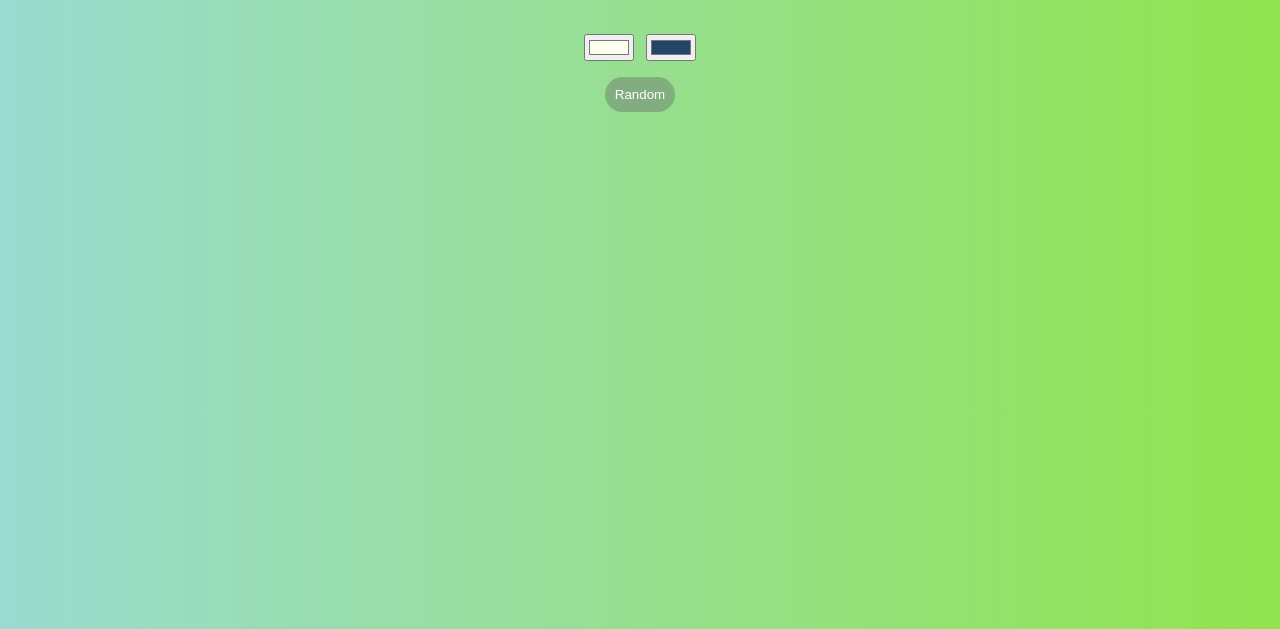
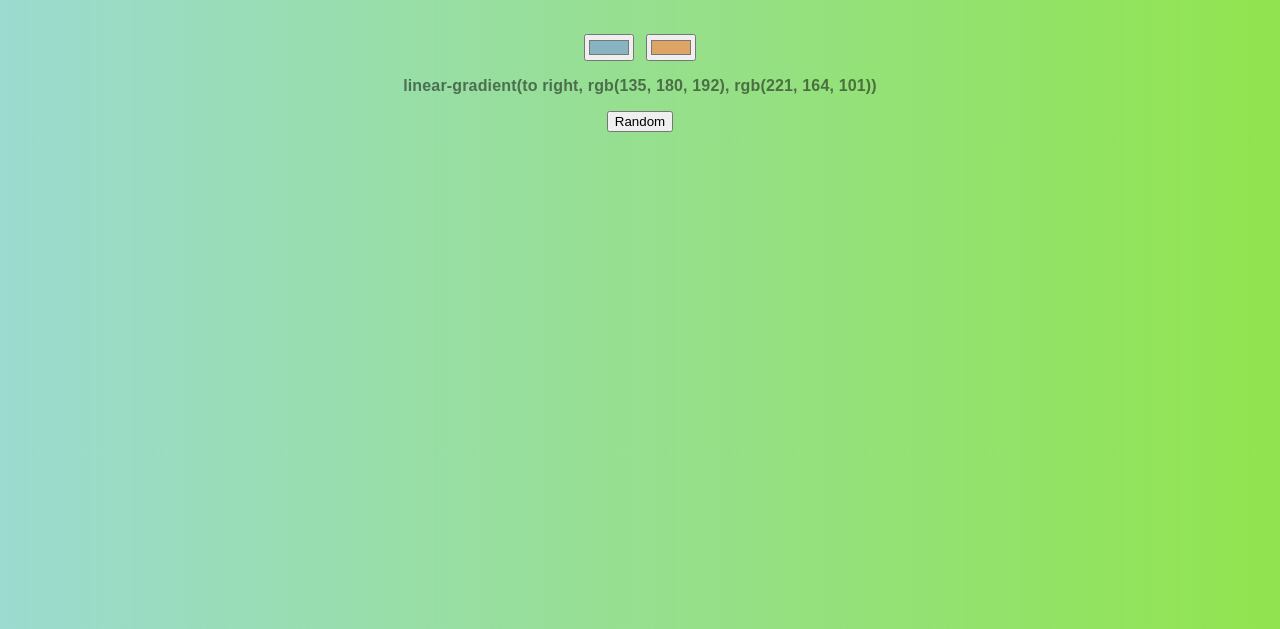
Before and after one commit to akshaysingh02/GradientGenrator, a plain HTML site: page index.html in a window 1280 px wide. Shown: the part 171-800 px from the top of the page. Drawn offline with Linux system fonts and the light colour scheme.

Commit message:
Update index.html

```diff
--- a/index.html
+++ b/index.html
@@ -6,11 +6,11 @@
 </head>
 <body id="gradient">
     <h1>Background Generator</h1>
-    <input class="color1" type="color" name="color1" value="#fffff0">
-    <input class="color2" type="color" name="color2" value="#234567">
+    <input class="color1" type="color" name="color1" value="#87B4C0">
+    <input class="color2" type="color" name="color2" value="#DDA465">
     <!-- <h2>Current Css Background</h2> -->
-    <h3></h3>
+    <h3>linear-gradient(to right, rgb(135, 180, 192), rgb(221, 164, 101))</h3>
+    <button>Random</button>
     <script type="text/javascript" src="script.js"></script>
-    <button class="ranbtn">Random</button>
 </body>
 </html>
```
